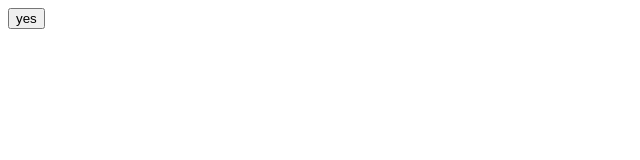
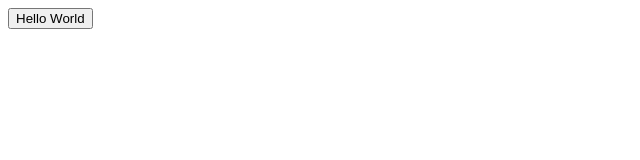
Before and after one commit to lyh-hgsh/lyh-hgsh.github.io, a plain HTML site: page homework0/index.html in a window 1280 px wide. Shown: the whole page, without its empty margins (0-640 px from the left). Drawn offline with Linux system fonts and the light colour scheme.

Commit message:
Update index.html

```diff
--- a/homework0/index.html
+++ b/homework0/index.html
@@ -1 +1 @@
-<button>yes</button>
+<button>Hello World</button>
```
